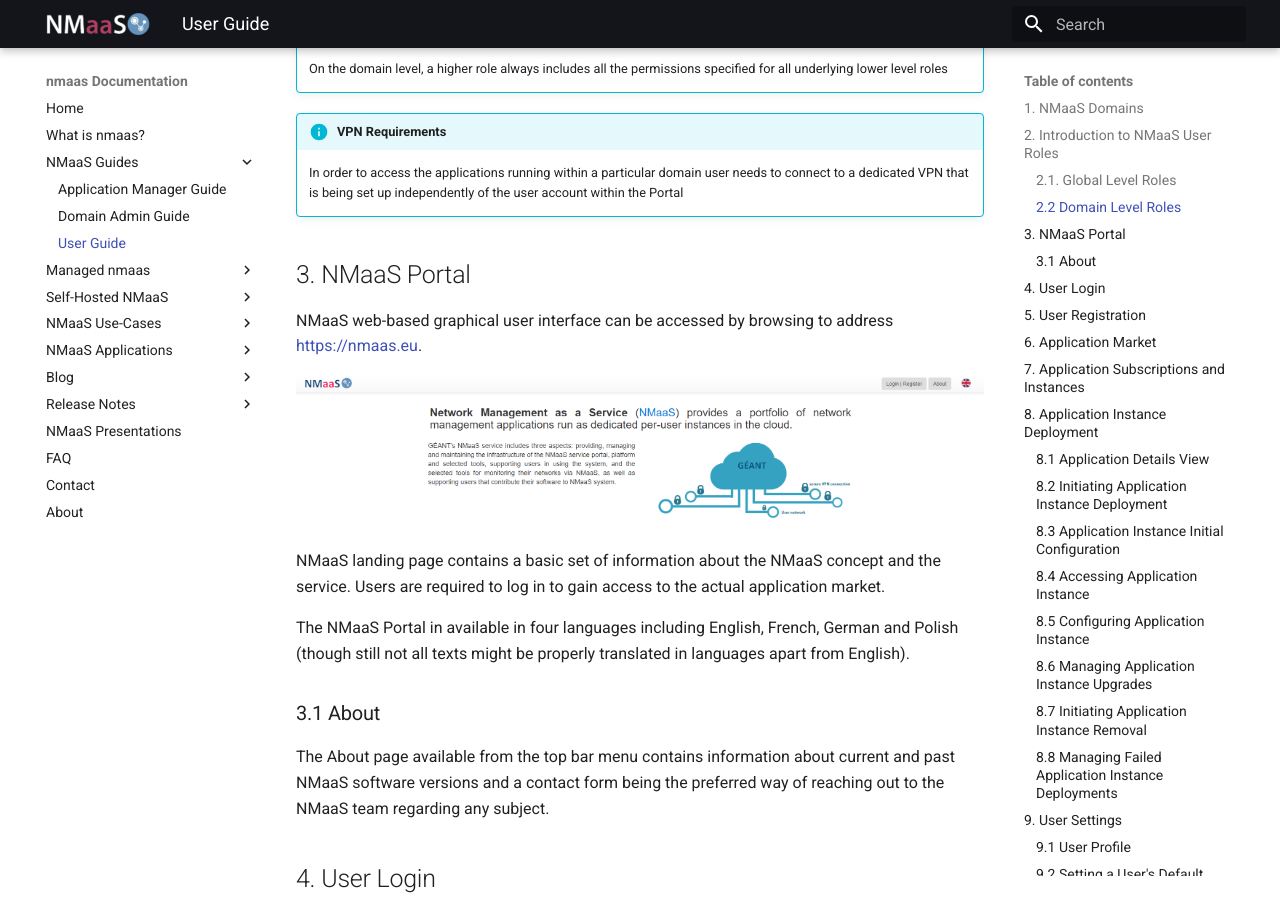
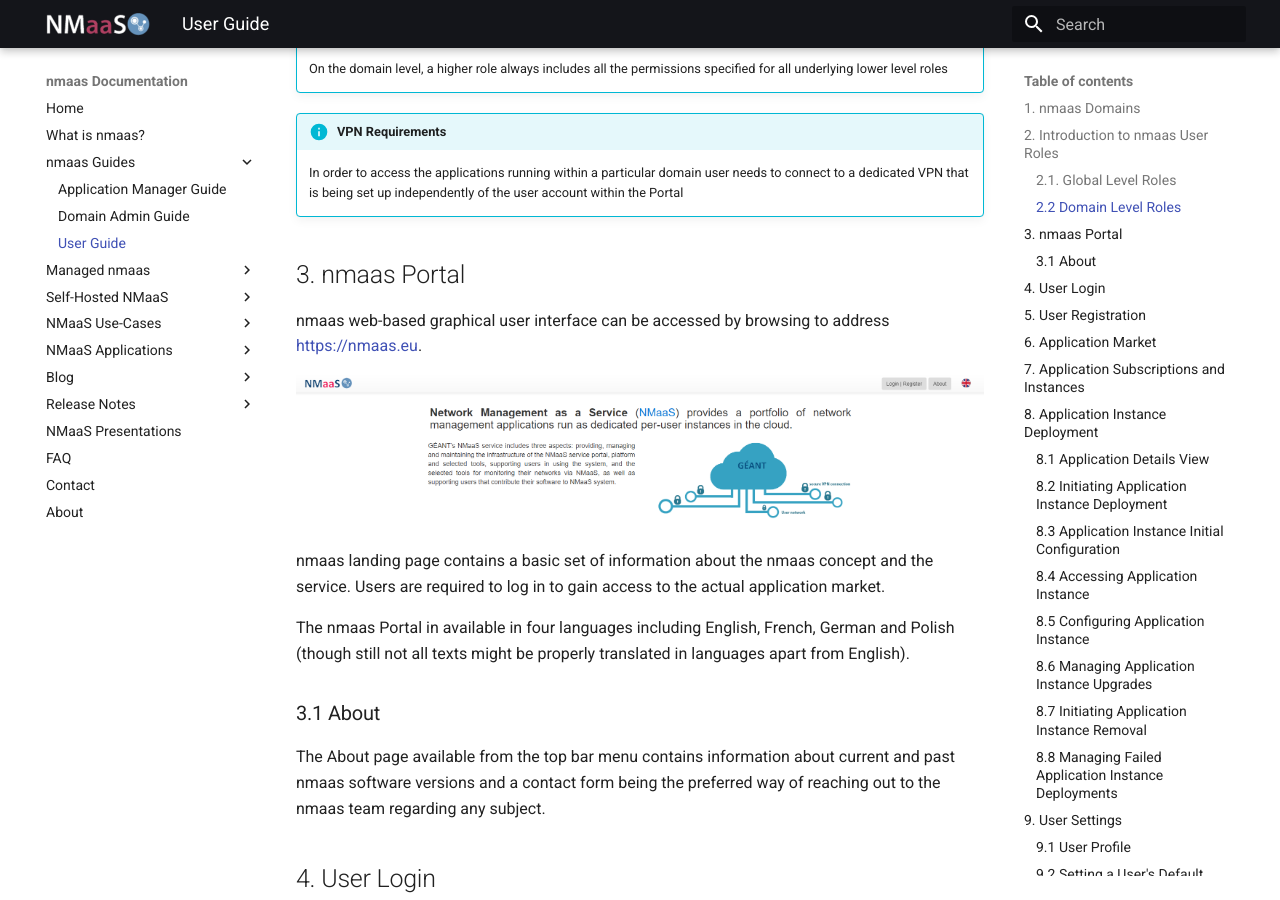
Before and after one commit to nmaas-platform/nmaas-docs, an MkDocs documentation site: the page built from docs/guides/user-guide.md, in a window 1280 px wide and 900 px high, scrolled down 1742 px. Built offline with MkDocs 1.6.1 and Material for MkDocs 9.7.7, drawn with Linux system fonts in a browser that asks for light colours; some of the changed text lies outside the part shown.

Commit message:
Update the guides with the new name

```diff
--- a/docs/guides/user-guide.md
+++ b/docs/guides/user-guide.md
@@ -3,9 +3,9 @@
 !!! warning Work in Progress
     This guide is currently a work in progress. Some sections might be missing or contain incomplete information.
 
-## 1. NMaaS Domains
+## 1. nmaas Domains
 
-A domain in NMaaS corresponds to a dedicated and isolated tenant environment created within the system for particular institution, project, team or in general a group of users.
+A domain in nmaas corresponds to a dedicated and isolated tenant environment created within the system for particular institution, project, team or in general a group of users.
 
 !!! info "Domain Assignment"
     User can be assigned to multiple domains.
@@ -13,9 +13,9 @@
 !!! info "Requesting a New Domain"
     In order to apply for a new domain creation submit the form available at https://nmaas.eu/about?type=NEW_DOMAIN_REQUEST.
 
-## 2. Introduction to NMaaS User Roles
+## 2. Introduction to nmaas User Roles
 
-NMaaS specifies user roles on two levels: global (system) level and user domain level.
+nmaas specifies user roles on two levels: global (system) level and user domain level.
 
 Roles on each level can be assigned independently.
 
@@ -30,7 +30,7 @@
  - **System administrator** - gives the user the complete system administration rights in the Portal (including user, domain and application management)
 
 !!! info "Additional Information"
-    For Application manager and Domain administrator user guides visit [NMaaS Application Manager Guide](./application-manager-guide.md) and [NMaaS Domain Admin Guide](./domain-admin-guide.md)
+    For Application manager and Domain administrator user guides visit [nmaas Application Manager Guide](./application-manager-guide.md) and [nmaas Domain Admin Guide](./domain-admin-guide.md)
 
 ### 2.2 Domain Level Roles
 
@@ -48,19 +48,19 @@
 !!! info "VPN Requirements"
     In order to access the applications running within a particular domain user needs to connect to a dedicated VPN that is being set up independently of the user account within the Portal
 
-## 3. NMaaS Portal
+## 3. nmaas Portal
 
-NMaaS web-based graphical user interface can be accessed by browsing to address https://nmaas.eu.
+nmaas web-based graphical user interface can be accessed by browsing to address https://nmaas.eu.
 
 ![NmaaS portal](./img/user-guide-s01.png)
 
-NMaaS landing page contains a basic set of information about the NMaaS concept and the service. Users are required to log in to gain access to the actual application market.
+nmaas landing page contains a basic set of information about the nmaas concept and the service. Users are required to log in to gain access to the actual application market.
 
-The NMaaS Portal in available in four languages including English, French, German and Polish (though still not all texts might be properly translated in languages apart from English).
+The nmaas Portal in available in four languages including English, French, German and Polish (though still not all texts might be properly translated in languages apart from English).
 
 ### 3.1 About
 
-The About page available from the top bar menu contains information about current and past NMaaS software versions and a contact form being the preferred way of reaching out to the NMaaS team regarding any subject.
+The About page available from the top bar menu contains information about current and past nmaas software versions and a contact form being the preferred way of reaching out to the nmaas team regarding any subject.
 
 ## 4. User Login
 
@@ -97,11 +97,11 @@
 
 ## 6. Application Market
 
-After the user account has been activated by the NMaaS administrator (in the case when the user submitted the registration form), they are able to log in and are granted a basic access to the main NMaaS applications view. Same access rights are granted to users that log in through eduGAIN for the first time.
+After the user account has been activated by the nmaas administrator (in the case when the user submitted the registration form), they are able to log in and are granted a basic access to the main nmaas applications view. Same access rights are granted to users that log in through eduGAIN for the first time.
 
 ![Application market](./img/user-guide-s04.png)
 
-On the `Applications` tab all of the applications supported by NMaaS are enlisted. Applications can be filtered by tags and sorted by few criteria. User can also search them by name.
+On the `Applications` tab all of the applications supported by nmaas are enlisted. Applications can be filtered by tags and sorted by few criteria. User can also search them by name.
 
 Single application tile consists of the logo, name, brief description and current rating of the application. Clicking on a tile redirects the user to the application’s details page.
 
@@ -110,7 +110,7 @@
 
 ## 7. Application Subscriptions and Instances
 
-Once a user is granted a role inside a particular Domain they are able to view the content of the `Subscriptions` tab. This view comprises applications subscribed for his domain by a Domain administrator. Only these applications can be further deployed in the NMaaS cloud within the scope of particular domain.
+Once a user is granted a role inside a particular Domain they are able to view the content of the `Subscriptions` tab. This view comprises applications subscribed for his domain by a Domain administrator. Only these applications can be further deployed in the nmaas cloud within the scope of particular domain.
 
 In order to subscribe to a given application user needs to open the details view of chosen application and click the `Subscribe` button.
 
@@ -125,7 +125,7 @@
 
 ### 8.1 Application Details View
 
-On the application details page user can view a basic description of the application, example screenshots of the user interface, references to its website, code repository, website for registering issues and the versions of the application currently available on NMaaS.
+On the application details page user can view a basic description of the application, example screenshots of the user interface, references to its website, code repository, website for registering issues and the versions of the application currently available on nmaas.
 
 ![Application details](./img/user-guide-s05.png)
 
@@ -152,7 +152,7 @@
 Once the installation process is completed the user is provided with a way or multiple ways of accessing the deployed application instance depending on the application (in majority of cases a link for accessing the web-based UI).
 
 !!! info "Importance of the Provided Instance Name"
-    Providing a suitable instance name is important since it is later on used to create a FQDN unique for this application instance following pattern: `<instance name>.<user domain name>.<NMaaS base domain>` (e.g. vminstance.pllab.nmaas.eu)
+    Providing a suitable instance name is important since it is later on used to create a FQDN unique for this application instance following pattern: `<instance name>.<user domain name>.<nmaas base domain>` (e.g. vminstance.pllab.nmaas.eu)
 
 !!! info "Application Deployment Notifications"
     User is notified with an email once the new application instance becomes available
@@ -173,7 +173,7 @@
 
 Once the application instance reaches the `Active` state it can be accessed by the user.
 
-Multiple access methods are supported by NMaaS and each of the applications supports one or more of them.
+Multiple access methods are supported by nmaas and each of the applications supports one or more of them.
 
 ![Application access](./img/user-guide-s19.png)
 ![Application access](./img/user-guide-s09.png)
@@ -284,7 +284,7 @@
 
 ![User SSH add](./img/user-guide-s16.png)
 
-Upon key upload or update in the Portal, user information is synchronized with the user account created on the GitLab instance associated with given NMaaS installation.
+Upon key upload or update in the Portal, user information is synchronized with the user account created on the GitLab instance associated with given nmaas installation.
 
 ### 9.4 Password Change
 
@@ -297,9 +297,9 @@
 
 ## 10. Contact Form
 
-An easy and recommended way for contacting the NMaaS Team is through the Contact Form.
+An easy and recommended way for contacting the nmaas Team is through the Contact Form.
 
-The Contact Form is available on the About page along with the information about the versions of the NMaaS software.
+The Contact Form is available on the About page along with the information about the versions of the nmaas software.
 
 ![Contact form](./img/user-guide-s18.png)
 
--- a/mkdocs.yml
+++ b/mkdocs.yml
@@ -3,7 +3,7 @@
 nav:
   - Home: index.md
   - What is nmaas?: 'what-is-nmaas.md'
-  - NMaaS Guides:
+  - nmaas Guides:
     - Application Manager Guide: 'guides/application-manager-guide.md'
     - Domain Admin Guide: 'guides/domain-admin-guide.md'
     - User Guide: 'guides/user-guide.md'
```
Also changed, not shown: other parts of docs/guides/user-guide.md (+1 -1 lines), docs/guides/application-manager-guide.md (+12 -12 lines), docs/guides/domain-admin-guide.md (+2 -2 lines).
